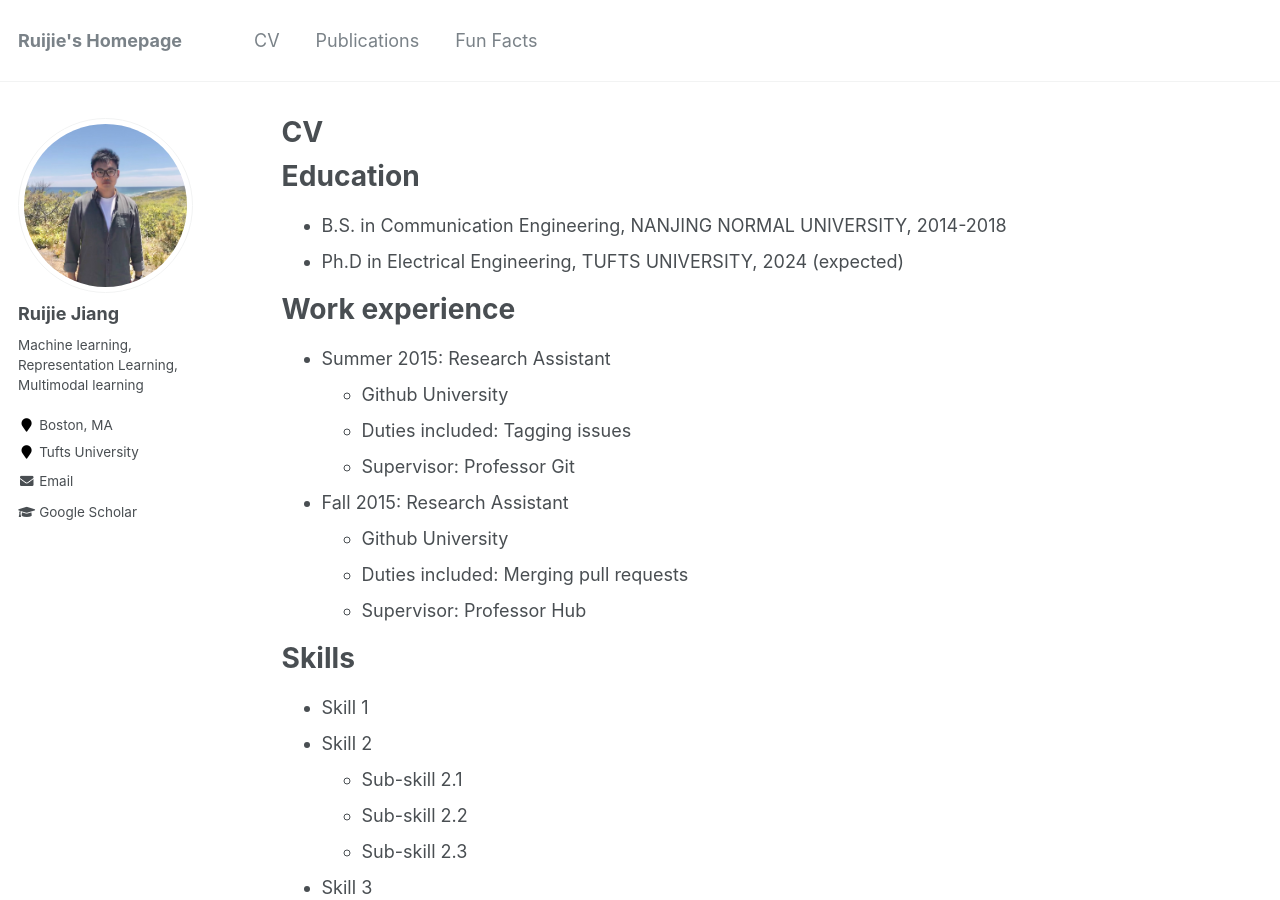
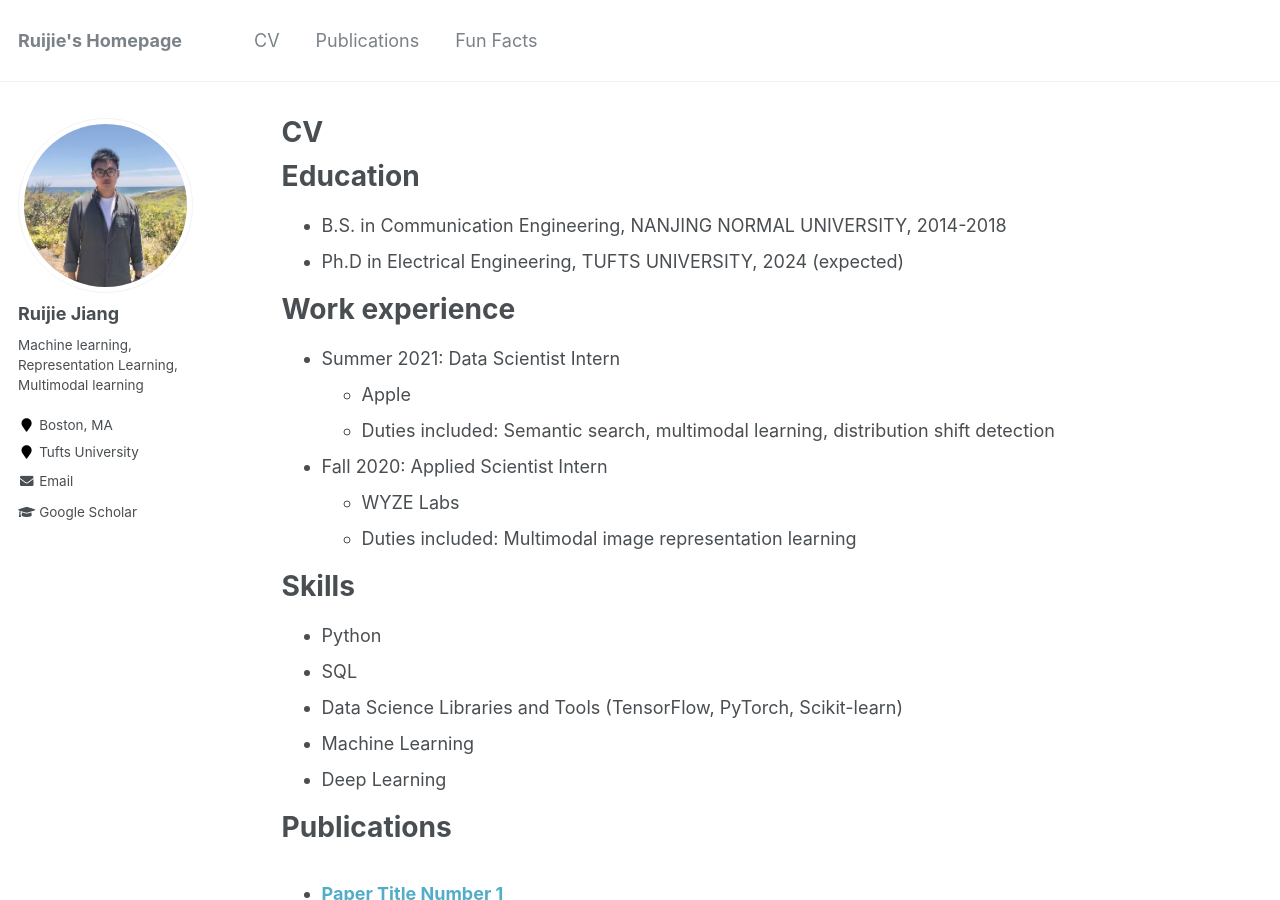
Before and after one commit to rjiang03/ruijie.github.io, a Jekyll site: the page built from _pages/cv.md, in a window 1280 px wide and 900 px high. Built offline with Jekyll 4.4.1, drawn with Linux system fonts in a browser that asks for light colours; some of the changed text lies outside the part shown.

Commit message:
Update cv.md

```diff
--- a/_pages/cv.md
+++ b/_pages/cv.md
@@ -16,24 +16,21 @@ Education
 
 Work experience
 ======
-* Summer 2015: Research Assistant
-  * Github University
-  * Duties included: Tagging issues
-  * Supervisor: Professor Git
+* Summer 2021: Data Scientist Intern
+  * Apple
+  * Duties included: Semantic search, multimodal learning, distribution shift detection
 
-* Fall 2015: Research Assistant
-  * Github University
-  * Duties included: Merging pull requests
-  * Supervisor: Professor Hub
+* Fall 2020: Applied Scientist Intern
+  * WYZE Labs
+  * Duties included: Multimodal image representation learning
 
 Skills
 ======
-* Skill 1
-* Skill 2
-  * Sub-skill 2.1
-  * Sub-skill 2.2
-  * Sub-skill 2.3
-* Skill 3
+* Python
+* SQL
+* Data Science Libraries and Tools (TensorFlow, PyTorch, Scikit-learn)
+* Machine Learning
+* Deep Learning
 
 Publications
 ======
@@ -55,4 +52,4 @@ Teaching
 
 Service and leadership
 ======
-* Currently signed in to 43 different slack teams
+* Contributed to several prestigious conference and journal publications in the field of machine learning and data science.
```
